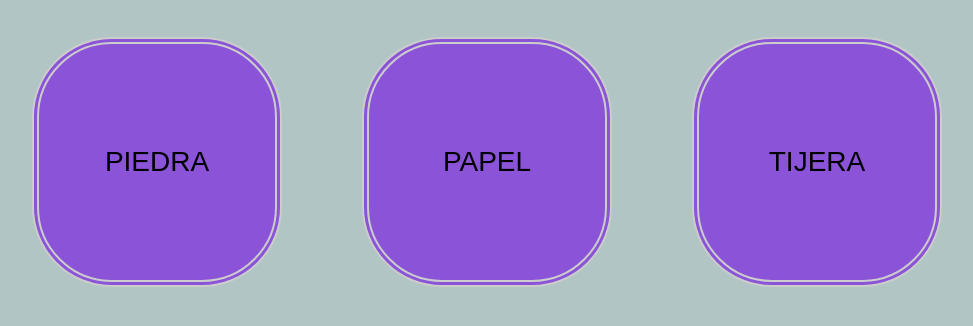
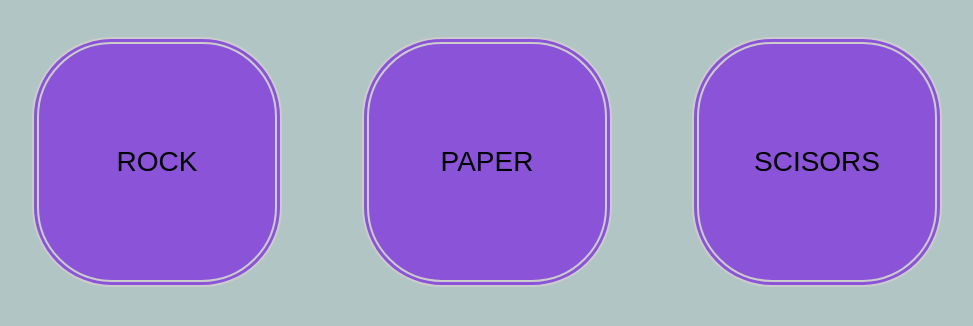
Before and after one commit to Ramiro333/Piedra-papel-tijera, a plain HTML site: page index.html in a window 1280 px wide. Shown: the part 90-416 px from the top of the page, without its empty margins (153-1126 px from the left). Drawn offline with Linux system fonts and the light colour scheme.

Commit message:
translate buttons

```diff
--- a/piedra-papel-tijera.html
+++ b/index.html
@@ -9,9 +9,9 @@
     <body>
         <h3>Rock, Paper, Scisors!</h3>
         <div id="botones">
-            <button class="boton" id="piedra">PIEDRA</button>
-            <button class="boton" id="papel">PAPEL</button>
-            <button class="boton" id="tijera">TIJERA</button>
+            <button class="boton" id="piedra">ROCK</button>
+            <button class="boton" id="papel">PAPER</button>
+            <button class="boton" id="tijera">SCISORS</button>
         </div>
         <div id="results"></div>
         <div id="counter"></div>
```
